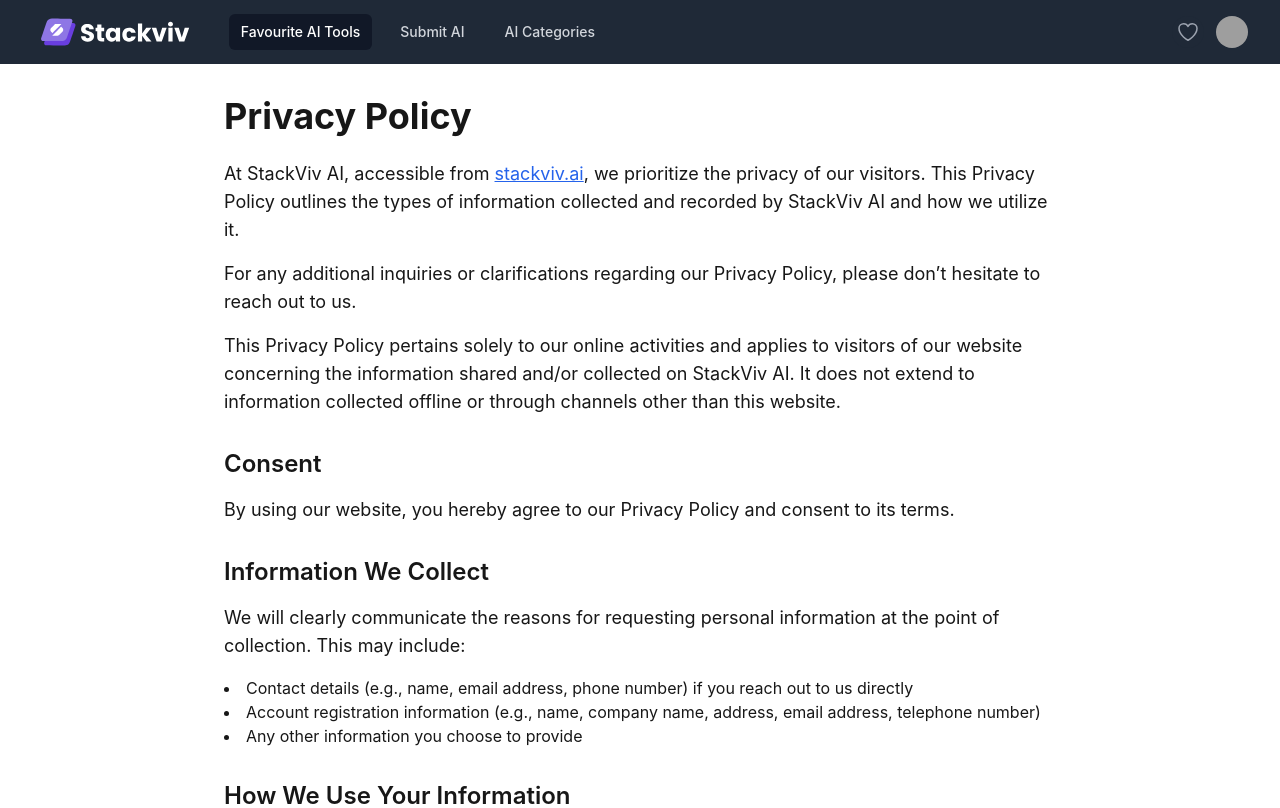
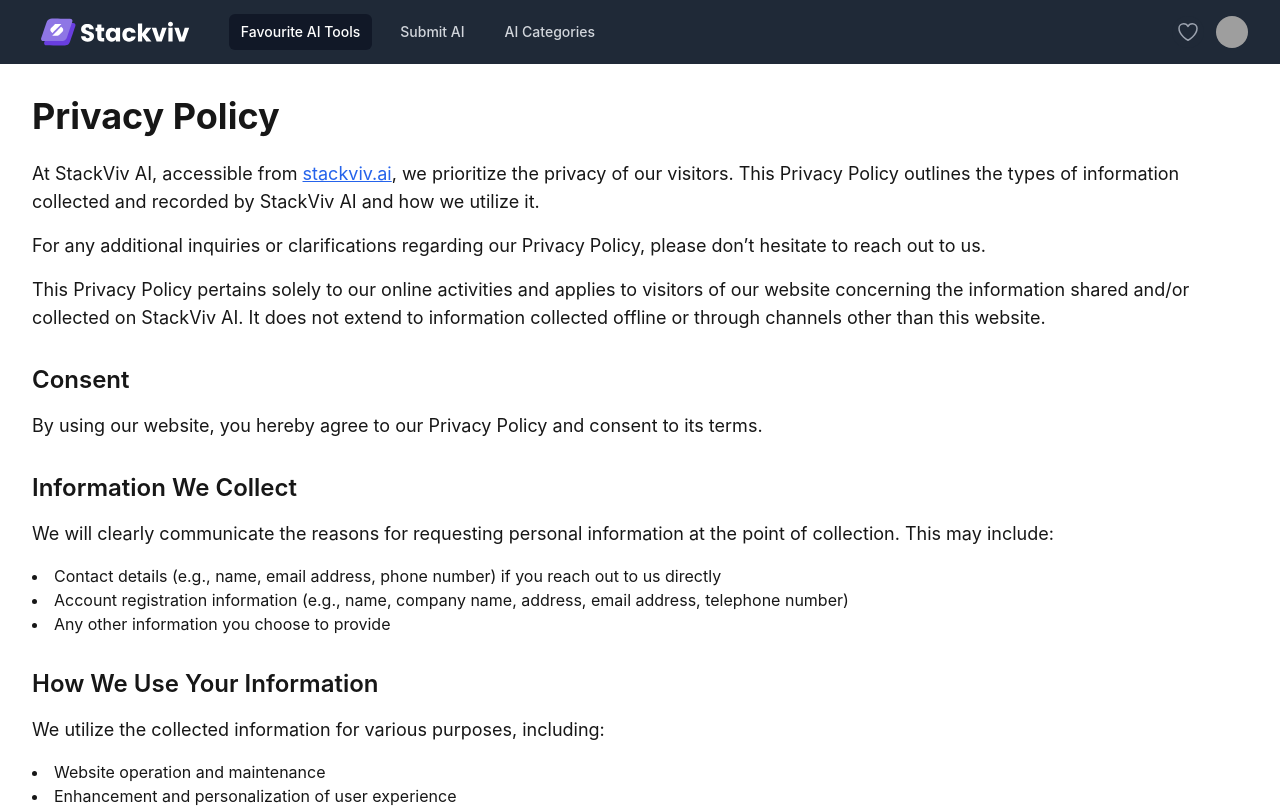
Before and after one commit to kalimlaskar/stackviv, a Next.js app: page /privacy-policy in a window 1280 px wide. Shown: the top 808 px of the page. Built offline with nearby package versions, Linux system fonts and the light colour scheme; grey boxes are pictures that could not be loaded.

Commit message:
stackviv

```diff
--- a/src/app/privacy-policy/page.js
+++ b/src/app/privacy-policy/page.js
@@ -14,7 +14,7 @@
         <title>Privacy Policy | My Company</title>
         <meta name="description" content="Privacy Policy of My Company" />
       </Head>
-      <main className="max-w-4xl mx-auto p-8">
+      <main className="max-w-7xl mx-auto p-8">
         <h1 className="text-4xl font-bold mb-6">Privacy Policy</h1>
         <p className="text-lg mb-4">
           At StackViv AI, accessible from <Link href="/ai-categories" className="text-blue-600 underline">stackviv.ai</Link>, we prioritize the privacy of our visitors.
--- a/src/app/terms-of-use/page.js
+++ b/src/app/terms-of-use/page.js
@@ -16,7 +16,7 @@
         <title>Terms of Use | StackViv AI</title>
         <meta name="description" content="Terms of Use for StackViv AI" />
       </Head>
-      <main className="max-w-4xl mx-auto p-8">
+      <main className="max-w-7xl mx-auto p-8">
         <h1 className="text-4xl font-bold mb-6">Terms of Use</h1>
         <p className="text-lg mb-4">Last Updated: August 12, 2024</p>
 
```
